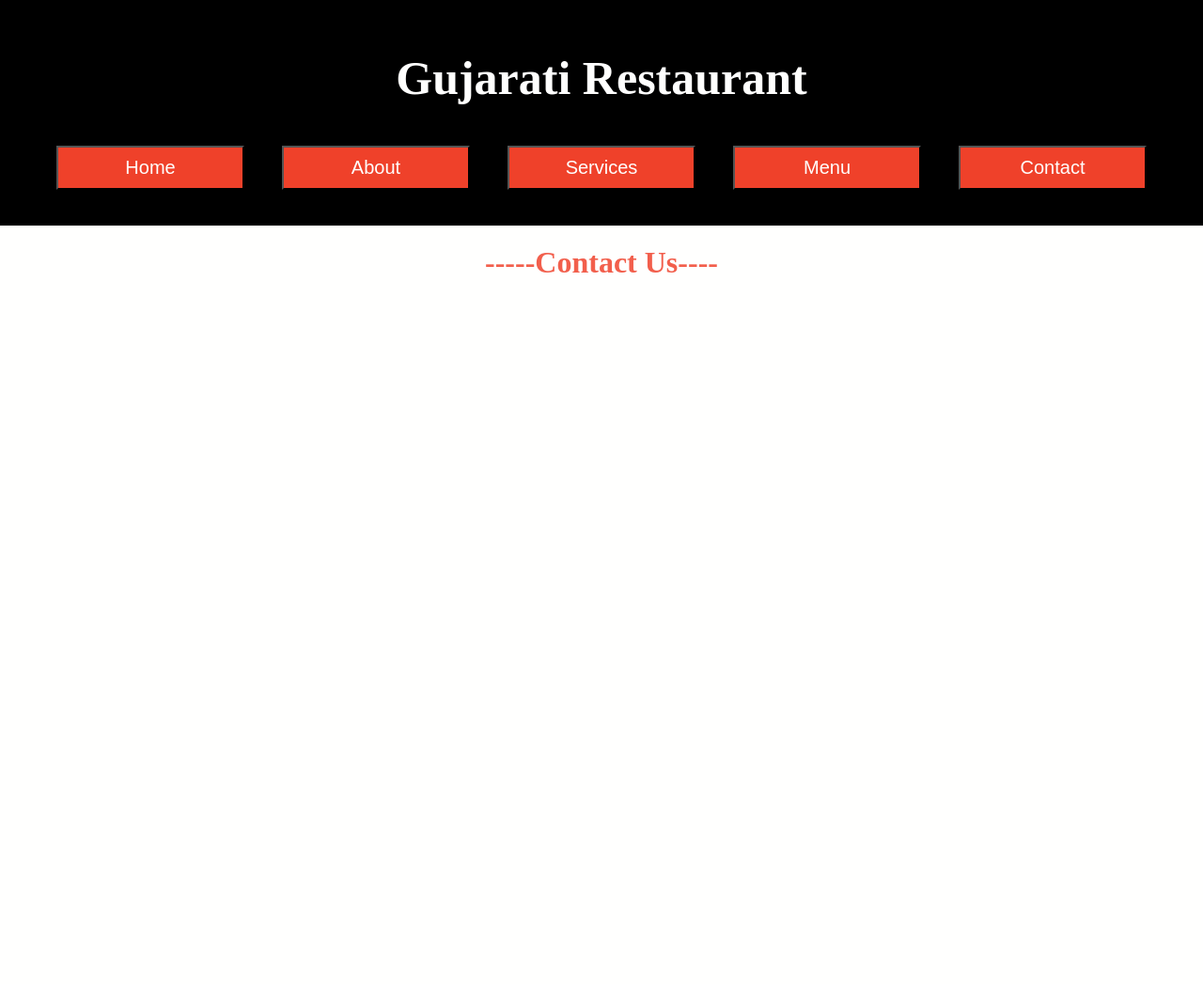
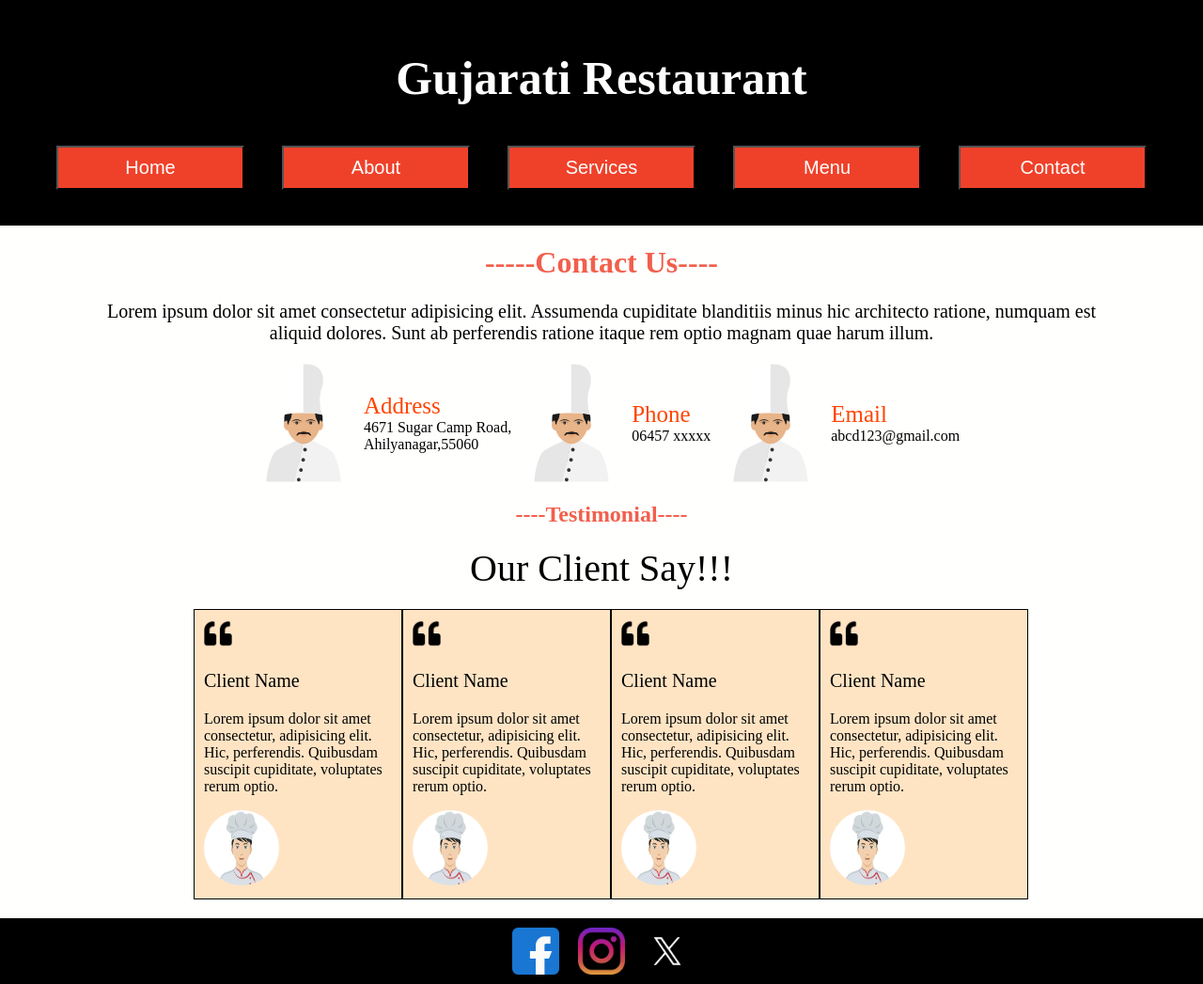
Before and after one commit to dipaligaikwad12/kitchen, a plain HTML site: page pages/contact.html in a window 1280 px wide. Shown: the whole page at 94% size. Before the commit the page ends 800 px from the top, so only its background shows below. Drawn offline with Linux system fonts and the light colour scheme.

Commit message:
content added in contact page

```diff
--- a/cssfolder/contact.css
+++ b/cssfolder/contact.css
@@ -0,0 +1,41 @@
+.haeding{
+    font-size: 40px;
+    text-align: center;
+}
+.card-container{
+    display: flex;
+    padding: 20px;
+    margin-left: 20px;
+}
+.card-cust{
+    width: 200px;
+    border: 1px solid black;
+    padding: 10px;
+    background-color: bisque;
+}
+.comma{
+   height: 30px;
+}
+.cust-img{
+    height: 80px;
+    width: 80px;
+    border-radius: 50%;
+}
+.card-cust:hover{
+    background-color:  #f25f4c ;
+    transition: 0.5s;
+    cursor: pointer;
+}
+.name{
+    font-size: 20px;
+}
+.head-paragraph{
+    text-align: center;
+    margin-left: 100px;
+    margin-right: 100px;
+    font-size: 20px;
+}
+.add{
+    font-size: 25px;
+    color:orangered;
+}
--- a/cssfolder/service.css
+++ b/cssfolder/service.css
@@ -31,7 +31,7 @@
 .box{
     padding: 5px;
     margin: 10px;
-
+    background-color: bisque;
 }
 .form-text{
     font-size: 22px;
--- a/pages/contact.html
+++ b/pages/contact.html
@@ -19,5 +19,44 @@
         </div>
     </div>
     <h1 class="text-center head-color">-----Contact Us----</h1>
+    <p class="head-paragraph">Lorem ipsum dolor sit amet consectetur adipisicing elit. Assumenda cupiditate blanditiis minus hic architecto ratione, numquam est aliquid dolores. Sunt ab perferendis ratione itaque rem optio magnam quae harum illum.</p>
+    <div class="alig-centre">
+        <img src="./../images/chef1.png"><p><span class="add">Address</span><br />4671 Sugar Camp Road,<br />Ahilyanagar,55060</p>
+        <img src="./../images/chef1.png"><p><span  class="add">Phone</span><br />06457 xxxxx</p>
+        <img src="./../images/chef1.png"><p><span  class="add">Email</span><br />abcd123@gmail.com</p>
+    </div>
+    <h2  class="text-center head-color">----Testimonial----</h2>
+    <span class=" haeding alig-centre">Our Client Say!!!</span>
+    <div class="card-container alig-centre">
+        <div class="card-cust">
+            <img src="./../images/quotation-mark.png" class="comma">
+            <p class="name">Client Name</p>
+            <p>Lorem ipsum dolor sit amet consectetur, adipisicing elit. Hic, perferendis. Quibusdam suscipit cupiditate, voluptates rerum optio.</p>
+            <img src="./../images/chef.jpg" class="cust-img">
+        </div>
+        <div class="card-cust">
+            <img src="./../images/quotation-mark.png" class="comma">
+            <p class="name">Client Name</p>
+            <p>Lorem ipsum dolor sit amet consectetur, adipisicing elit. Hic, perferendis. Quibusdam suscipit cupiditate, voluptates rerum optio.</p>
+            <img src="./../images/chef.jpg" class="cust-img">
+        </div>
+        <div class="card-cust">
+            <img src="./../images/quotation-mark.png" class="comma">
+            <p class="name">Client Name</p>
+            <p>Lorem ipsum dolor sit amet consectetur, adipisicing elit. Hic, perferendis. Quibusdam suscipit cupiditate, voluptates rerum optio.</p>
+            <img src="./../images/chef.jpg" class="cust-img">
+        </div>
+        <div class="card-cust">
+            <img src="./../images/quotation-mark.png" class="comma">
+            <p class="name">Client Name</p>
+            <p>Lorem ipsum dolor sit amet consectetur, adipisicing elit. Hic, perferendis. Quibusdam suscipit cupiditate, voluptates rerum optio.</p>
+            <img src="./../images/chef.jpg" class="cust-img">
+        </div>
+    </div>
+    <div class="foot">
+        <img src="./../images/facebook.png" class="foot-images">
+        <img src="./../images/instagram.png" class="foot-images">
+        <img src="./../images/twitter.png" class="foot-images">
+    </div>
 </body>
 </html>
```
Also changed, not shown: pages/service.html (+6 -6 lines), images/delivery.png (added), images/knif.png (added), images/quotation-mark.png (added), images/ser.png (added).
